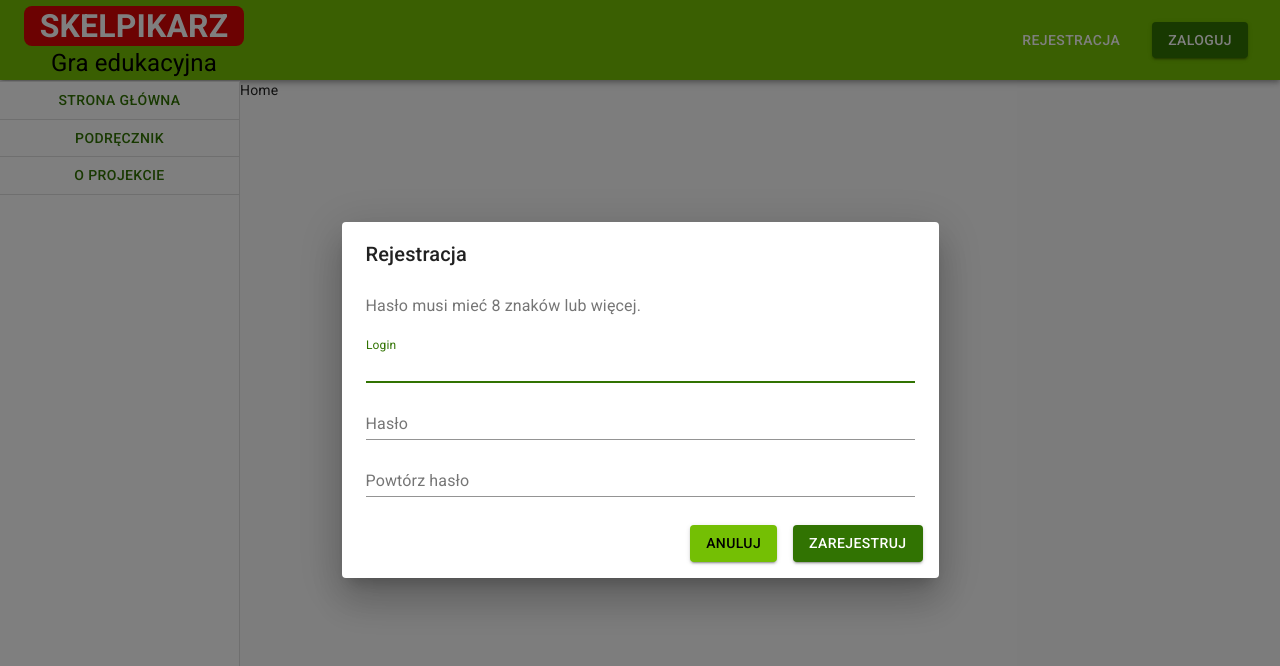
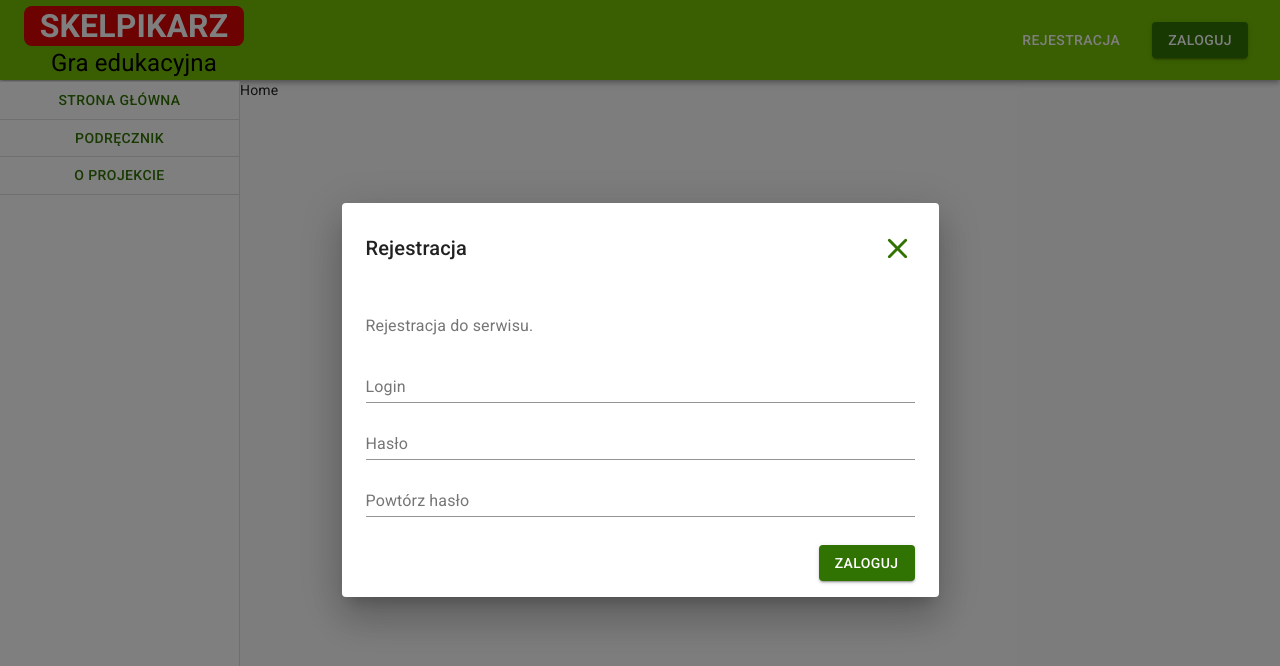
Before and after one commit to sebek78/grocery-store, a React app in the folder client/: page / in a window 1280 px wide. Both pictures are taken after a click on the button "REJESTRACJA". Shown: the top 666 px of the page. Built offline with nearby package versions, Linux system fonts and the light colour scheme.

Commit message:
user registration

```diff
--- a/client/src/components/index.ts
+++ b/client/src/components/index.ts
@@ -1,6 +1,5 @@
 import App from './App/App';
 import CloseIconButton from './CloseIconButton';
 import ColorButton from './ColorButton/ColorButton';
-import TextInput from './TextInput';
 
-export { App, CloseIconButton, ColorButton, TextInput };
+export { App, CloseIconButton, ColorButton };
--- /dev/null
+++ b/client/src/pages/Homepage/containers/LoginDialog/components/TextInput/index.tsx
@@ -0,0 +1,38 @@
+import React from 'react';
+import { Controller, Control } from 'react-hook-form';
+import { TextField } from '@material-ui/core';
+import { UserLoginDto } from '../../../../../../utils/sharedTypes';
+
+type TextInputProps<T> = {
+    label: string;
+    name: keyof T;
+    control: Control<T, object>;
+    type?: string;
+};
+
+const TextInput = ({
+    label,
+    type = 'text',
+    name,
+    control,
+}: TextInputProps<UserLoginDto>) => {
+    return (
+        <Controller
+            name={name}
+            control={control}
+            defaultValue=""
+            render={({ field }) => (
+                <TextField
+                    margin="dense"
+                    id={name}
+                    label={label}
+                    type={type}
+                    fullWidth
+                    {...field}
+                />
+            )}
+        />
+    );
+};
+
+export default TextInput;
--- /dev/null
+++ b/client/src/pages/Homepage/containers/RegisterDialog/components/ErrorWrapper/index.tsx
@@ -0,0 +1,35 @@
+import React from 'react';
+import { DialogContentText } from '@material-ui/core';
+import { RegisterUserDto } from '../../../../../../utils/sharedTypes';
+import { DeepMap, FieldError } from 'react-hook-form';
+
+type ErrorWrapperProps = {
+    errors: DeepMap<RegisterUserDto, FieldError>;
+    apiError: string;
+};
+
+const ErrorWrapper = ({ errors, apiError }: ErrorWrapperProps) => {
+    return (
+        <>
+            {apiError.length === 0 && Object.keys(errors).length === 0 && (
+                <DialogContentText>Rejestracja do serwisu.</DialogContentText>
+            )}
+            {apiError.length > 0 && (
+                <DialogContentText>{apiError}</DialogContentText>
+            )}
+            {errors.username && (
+                <DialogContentText>{errors.username.message}</DialogContentText>
+            )}
+            {errors.password && (
+                <DialogContentText>{errors.password.message}</DialogContentText>
+            )}
+            {errors.password2 && (
+                <DialogContentText>
+                    {errors.password2.message}
+                </DialogContentText>
+            )}
+        </>
+    );
+};
+
+export default ErrorWrapper;
--- a/client/src/components/TextInput/index.tsx
+++ b/client/src/pages/Homepage/containers/RegisterDialog/components/TextInput/index.tsx
@@ -1,16 +1,21 @@
 import React from 'react';
 import { Controller, Control } from 'react-hook-form';
 import { TextField } from '@material-ui/core';
-import { UserLoginDto } from 'src/utils/sharedTypes';
+import { RegisterUserDto } from '../../../../../../utils/sharedTypes';
 
-type TextInputProps = {
+type TextInputProps<T> = {
     label: string;
-    name: keyof UserLoginDto;
-    control: Control<UserLoginDto, object>;
+    name: keyof T;
+    control: Control<T, object>;
     type?: string;
 };
 
-const TextInput = ({ label, type = 'text', name, control }: TextInputProps) => {
+const TextInput = ({
+    label,
+    type = 'text',
+    name,
+    control,
+}: TextInputProps<RegisterUserDto>) => {
     return (
         <Controller
             name={name}
--- a/client/src/pages/Homepage/containers/RegisterDialog/index.tsx
+++ b/client/src/pages/Homepage/containers/RegisterDialog/index.tsx
@@ -1,22 +1,48 @@
 import React from 'react';
+import { useForm, SubmitHandler } from 'react-hook-form';
+import { yupResolver } from '@hookform/resolvers/yup';
 import { useAppSelector, useAppDispatch } from '@store';
-import {
-    Dialog,
-    DialogTitle,
-    DialogContent,
-    DialogContentText,
-    TextField,
-    DialogActions,
-} from '@material-ui/core';
-import { ColorButton } from '@components';
+import { Dialog, DialogTitle, DialogContent, Grid } from '@material-ui/core';
+import { CloseIconButton } from '@components';
 import { closeDialog } from '@viewsSlice';
+import { RegisterUserDto } from '../../../../utils/sharedTypes';
+import { registerUserRequest } from '@userSlice';
+import DialogSubmitButton from '../LoginDialog/components/DialogSubmitButton';
+import { registerSchema } from './registerSchema';
+import ErrorWrapper from './components/ErrorWrapper';
+import TextInput from './components/TextInput';
 
 const RegisterDialog = () => {
     const dispatch = useAppDispatch();
+    const isRequesting = useAppSelector(({ user }) => user.isRequesting);
+    const apiError = useAppSelector(({ user }) => user.error);
     const open = useAppSelector(
         ({ views }) => views.homepage.registerDialogOpen
     );
+
+    const {
+        control,
+        handleSubmit,
+        formState: { errors },
+    } = useForm<RegisterUserDto>({
+        resolver: yupResolver(registerSchema),
+    });
+
     const handleCloseDialog = () => dispatch(closeDialog('register'));
+
+    const onSubmit: SubmitHandler<RegisterUserDto> = ({
+        username,
+        password,
+        password2,
+    }) => {
+        dispatch(
+            registerUserRequest({
+                username,
+                password,
+                password2,
+            })
+        );
+    };
 
     return (
         <Dialog
@@ -24,42 +50,39 @@ const RegisterDialog = () => {
             onClose={handleCloseDialog}
             aria-labelledby="form-dialog-title"
         >
-            <DialogTitle id="form-dialog-title">Rejestracja</DialogTitle>
+            <DialogTitle id="form-dialog-title">
+                <Grid
+                    container
+                    justifyContent="space-between"
+                    alignItems="center"
+                >
+                    <Grid item>Rejestracja</Grid>
+                    <CloseIconButton handleClose={handleCloseDialog} />
+                </Grid>
+            </DialogTitle>
+            <form onSubmit={handleSubmit(onSubmit)}>
                 <DialogContent>
-                <DialogContentText>
-                    Hasło musi mieć 8 znaków lub więcej.
-                </DialogContentText>
-                <TextField
-                    autoFocus
-                    margin="dense"
-                    id="login"
+                    <ErrorWrapper errors={errors} apiError={apiError} />
+                    <TextInput
                         label="Login"
-                    type="text"
-                    fullWidth
+                        name="username"
+                        control={control}
                     />
-                <TextField
-                    margin="dense"
-                    id="password"
+                    <TextInput
                         label="Hasło"
+                        name="password"
                         type="password"
-                    fullWidth
+                        control={control}
                     />
-                <TextField
-                    margin="dense"
-                    id="password2"
+                    <TextInput
                         label="Powtórz hasło"
+                        name="password2"
                         type="password"
-                    fullWidth
+                        control={control}
                     />
                 </DialogContent>
-            <DialogActions>
-                <ColorButton onClick={handleCloseDialog} btnColor="success">
-                    Anuluj
-                </ColorButton>
-                <ColorButton onClick={handleCloseDialog} btnColor="primary">
-                    Zarejestruj
-                </ColorButton>
-            </DialogActions>
+                <DialogSubmitButton isRequesting={isRequesting} />
+            </form>
         </Dialog>
     );
 };
--- /dev/null
+++ b/client/src/pages/Homepage/containers/RegisterDialog/registerSchema.ts
@@ -0,0 +1,17 @@
+import * as yup from 'yup';
+
+export const registerSchema = yup.object().shape({
+    username: yup
+        .string()
+        .required('Nazwa użytkownika jest wymagana!')
+        .min(8, 'Nazwa użytkowniak musi mieć 8 lub więcej znaków!'),
+    password: yup
+        .string()
+        .required('Hasło jest wymagane!')
+        .min(8, 'Hasło  musi mieć 8 lub więcej znaków!'),
+    password2: yup
+        .string()
+        .required('Powtórzone  hasło jest wymagane!')
+        .min(8, 'Hasło  musi mieć 8 lub więcej znaków!')
+        .oneOf([yup.ref('password'), null], 'Oba hasła są różne!'),
+});
--- a/client/src/store/sagas/userSaga.ts
+++ b/client/src/store/sagas/userSaga.ts
@@ -5,6 +5,8 @@ import {
     userLoginFailed,
     userLogoutSuccess,
     userLogoutFailed,
+    registerUserSuccess,
+    registerUserFailed,
 } from '@userSlice';
 import { api } from '@utils';
 import { closeDialog } from '@viewsSlice';
@@ -38,10 +40,26 @@ function* logoutUserSaga() {
     }
 }
 
+function* registerUserSaga(action: PayloadAction) {
+    const data: Response = yield call(
+        api.post,
+        '/auth/register',
+        action.payload
+    );
+
+    if (data.statusCode >= 400) {
+        yield put(registerUserFailed(data.message));
+    } else {
+        yield put(closeDialog('register'));
+        yield put(registerUserSuccess(data));
+    }
+}
+
 function* userSaga() {
     yield all([
         takeLatest('user/userLoginRequest', loginUserSaga),
         takeLatest('user/userLogoutRequest', logoutUserSaga),
+        takeLatest('user/registerUserRequest', registerUserSaga),
     ]);
 }
 
--- a/client/src/store/slices/userSlice.ts
+++ b/client/src/store/slices/userSlice.ts
@@ -1,5 +1,5 @@
 import { createSlice, PayloadAction } from '@reduxjs/toolkit';
-import { UserLoginDto } from '../../utils/sharedTypes';
+import { RegisterUserDto, UserLoginDto } from '../../utils/sharedTypes';
 
 interface UserState {
     username: string;
@@ -15,7 +15,7 @@ const initialState: UserState = {
     error: '',
 };
 
-interface UserLoginSuccess {
+interface UserAuthSuccess {
     username: string;
 }
 
@@ -27,7 +27,7 @@ export const userSlice = createSlice({
             state.isRequesting = true;
             state.error = '';
         },
-        userLoginSuccess: (state, action: PayloadAction<UserLoginSuccess>) => {
+        userLoginSuccess: (state, action: PayloadAction<UserAuthSuccess>) => {
             state.username = action.payload.username;
             state.authenticated = true;
             state.isRequesting = false;
@@ -51,6 +51,25 @@ export const userSlice = createSlice({
             state.isRequesting = false;
             state.error = action.payload;
         },
+        registerUserRequest: (
+            state,
+            action: PayloadAction<RegisterUserDto>
+        ) => {
+            state.isRequesting = true;
+            state.error = '';
+        },
+        registerUserSuccess: (
+            state,
+            action: PayloadAction<UserAuthSuccess>
+        ) => {
+            // TODO: notification, action.payload.username
+            state.isRequesting = false;
+            state.error = '';
+        },
+        registerUserFailed: (state, action: PayloadAction<string>) => {
+            state.isRequesting = false;
+            state.error = action.payload;
+        },
     },
 });
 
@@ -61,6 +80,9 @@ export const {
     userLogoutRequest,
     userLogoutSuccess,
     userLogoutFailed,
+    registerUserRequest,
+    registerUserSuccess,
+    registerUserFailed,
 } = userSlice.actions;
 
 export default userSlice.reducer;
--- a/client/src/utils/sharedTypes.ts
+++ b/client/src/utils/sharedTypes.ts
@@ -2,3 +2,9 @@ export type UserLoginDto = {
     username: string;
     password: string;
 };
+
+export type RegisterUserDto = {
+    username: string;
+    password: string;
+    password2: string;
+};
```
Also changed, not shown: client/src/pages/Homepage/containers/LoginDialog/index.tsx (+5 -4 lines). Lines whose indentation alone changed are shown as unchanged.
